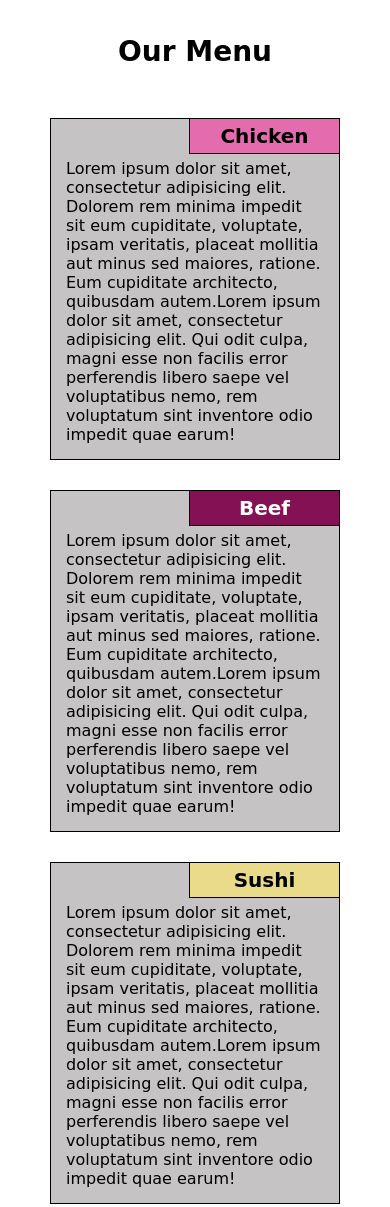
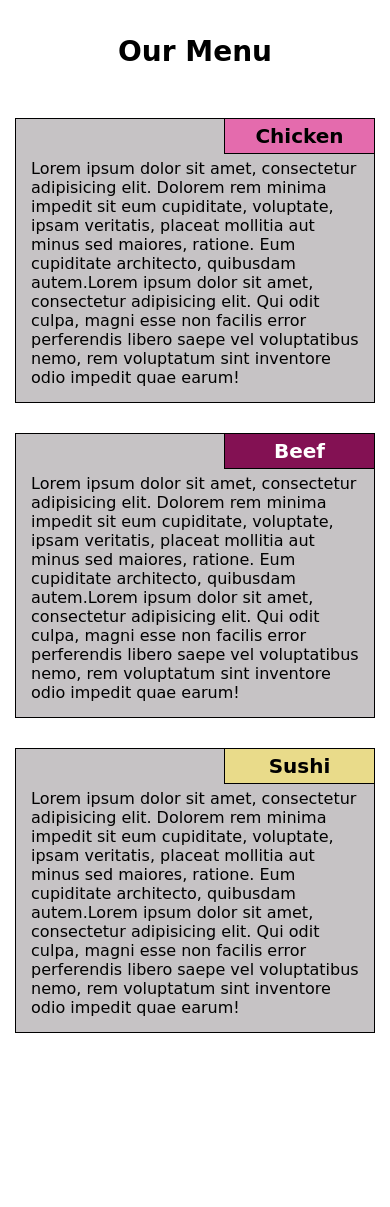
Before and after one commit to KalhariEkanayake/coursera-test, a plain HTML site: page module2-solution/index.html in a window 390 px wide. After the commit the page ends 1048 px from the top, so only its background shows below. Drawn offline with Linux system fonts and the light colour scheme.

Commit message:
updated solution

```diff
--- a/module2-solution/css/styles.css
+++ b/module2-solution/css/styles.css
@@ -16,7 +16,7 @@
     font-size: 1.75em;
   }
 
-  section {
+  .chicken, .beef, .sushi {
     border: 1px solid black;
     background-color: #c6c3c5;
     margin: 15px;
@@ -185,8 +185,4 @@
     .col-sm-12 {
       width: 100%;
     }
-    section {
-      margin-left: 50px;
-      margin-right: 50px;
-    }
   }
--- a/module2-solution/index.html
+++ b/module2-solution/index.html
@@ -13,7 +13,7 @@
 
   <div class="row">
     <div class="col-lg-4 col-md-6 col-sm-12">
-      <section class="chicken">
+      <div class="chicken">
         <p id="p1">Chicken</p>
         <div class="paragraph">
           <p>
@@ -24,11 +24,11 @@
             quae earum!
           </p>
         </div>
-      </section>
+      </div>
     </div>
 
     <div class="col-lg-4 col-md-6 col-sm-12">
-      <section class="beef">
+      <div class="beef">
         <p id="p2">Beef</p>
         <div class="paragraph">
           <p>
@@ -40,11 +40,11 @@
             earum!
           </p>
         </div>
-      </section>
+      </div>
     </div>
 
     <div class="col-lg-4 col-md-12 col-sm-12">
-      <section class="sushi">
+      <div class="sushi">
         <p id="p3">Sushi</p>
         <div class="paragraph">
           <p>
@@ -56,7 +56,7 @@
             earum!
           </p>
         </div>
-      </section>
+      </div>
     </div>
   </div>
 </body>
```
